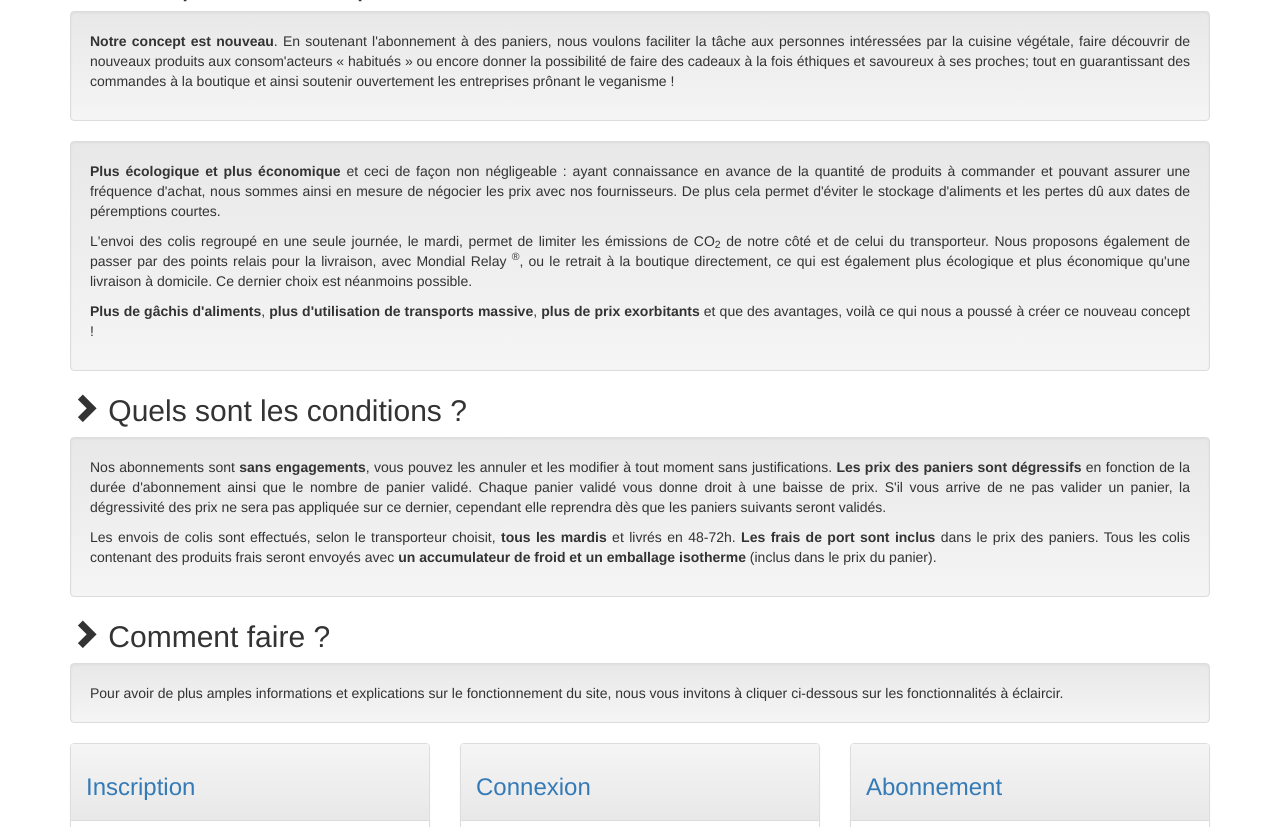
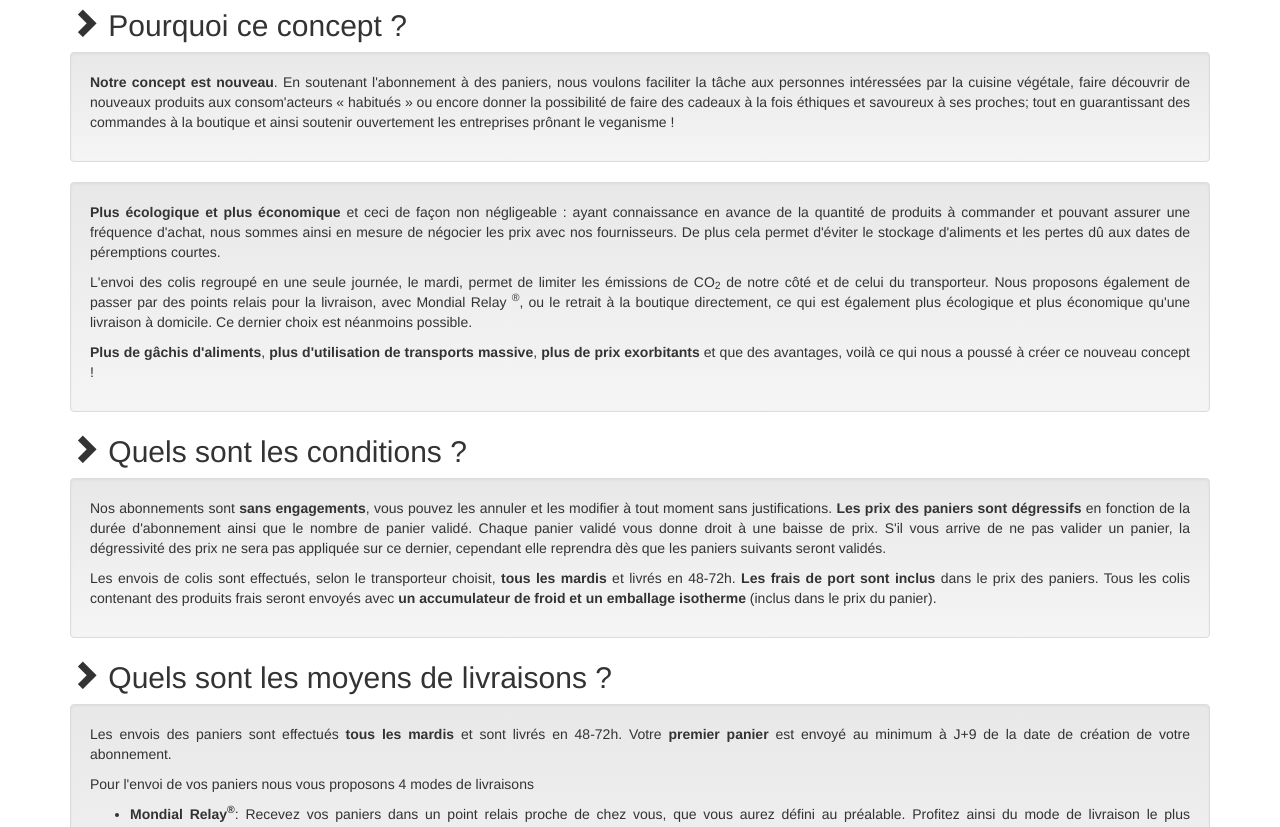
Before and after one commit to vegeclic/django-regularcom, a Django app: template templates/how.html in a window 1280 px wide. Shown: the part 896-1723 px from the top of the page. Run offline with Django 3.2, Linux system fonts and the light colour scheme; the template is opened without the code that fills it, so the values that code supplies are empty; some libraries are stand-ins or nearby versions.

Commit message:
* templates/how.html: new sections

```diff
--- a/templates/how.html
+++ b/templates/how.html
@@ -11,6 +11,8 @@
     <li><a href="#what"><i class="glyphicon glyphicon-chevron-right"></i> C'est quoi Végéclic ?</a></li>
     <li><a href="#why"><i class="glyphicon glyphicon-chevron-right"></i> Pourquoi ce concept ?</a></li>
     <li><a href="#conditions"><i class="glyphicon glyphicon-chevron-right"></i> Quels sont les conditions ?</a></li>
+    <li><a href="#deliveries"><i class="glyphicon glyphicon-chevron-right"></i> Quels sont les moyens de livraisons ?</a></li>
+     <li><a href="#individualcart"><i class="glyphicon glyphicon-chevron-right"></i> Et si je souhaite faire un achat unique ?</a></li>
     <li><a href="#how"><i class="glyphicon glyphicon-chevron-right"></i> Comment faire ?</a></li>
   </ul>
 
@@ -52,6 +54,27 @@
     <p>Nos abonnements sont <strong>sans engagements</strong>, vous pouvez les annuler et les modifier à tout moment sans justifications. <strong>Les prix des paniers sont dégressifs</strong> en fonction de la durée d'abonnement ainsi que le nombre de panier validé. Chaque panier validé vous donne droit à une baisse de prix. S'il vous arrive de ne pas valider un panier, la dégressivité des prix ne sera pas appliquée sur ce dernier, cependant elle reprendra dès que les paniers suivants seront validés.</p>
 
     <p>Les envois de colis sont effectués, selon le transporteur choisit, <strong>tous les mardis</strong> et livrés en 48-72h. <strong>Les frais de port sont inclus</strong> dans le prix des paniers. Tous les colis contenant des produits frais seront envoyés avec <strong>un accumulateur de froid et un emballage isotherme</strong> (inclus dans le prix du panier).<p>
+  </div>
+
+  <h2 id="deliveries"><i class="glyphicon glyphicon-chevron-right"></i> Quels sont les moyens de livraisons ?</h2>
+
+  <div class="well" style="text-align: justify">
+    <p>Les envois des paniers sont effectués <strong>tous les mardis</strong> et sont livrés en 48-72h. Votre <strong>premier panier</strong> est envoyé au minimum à J+9 de la date de création de votre abonnement.<p>
+    <p>Pour l'envoi de vos paniers nous vous proposons 4 modes de livraisons
+      <ul>
+        <li><strong>Mondial Relay<sup>®</sup></strong>: Recevez vos paniers dans un point relais proche de chez vous, que vous aurez défini au préalable. Profitez ainsi du mode de livraison le plus économique et écologique !</li>
+        <li><strong>La Poste</strong>: Recevez vos paniers directement chez vous pour plus de tranquillité.</li>
+        <li><strong>Directement du fournisseur</strong>: Pour les paniers de plus de 100 € nous proposons l'envoi direct depuis le fournisseur. La livraison est donc plus rapide et plus économique. Par contre vous ne profiterez pas, en choisissant cette option, du packaging agréable de Végéclic.</li>
+        <li><strong>Retrait à la boutique</strong>: Comme pour une Amap, nous vous proposons de venir récuperer vos paniers directement à la boutique tous les mecredis à Angers (49100). Vous ne paierez ainsi pas de frais de port.</li>
+      </ul>
+    </p>
+  </div>
+
+<h2 id="individualcart"><i class="glyphicon glyphicon-chevron-right"></i> Et si je souhaite faire un achat unique ?</h2>
+
+  <div class="well" style="text-align: justify">
+    <p> Si vous ne souhaitez pas souscrire d'abonnement, vous pouvez évidemment faire une commande unique. Le principe est le même que pour créer un abonnement à un panier: vous choisissez votre panier thématique ou créez un panier personalisé, puis après avoir indiqué la taille de celui-ci, il vous suffit de <strong>cliquer sur le bouton « envoi unique »</strong>. Les jauges « fréquence » et « durée » disparaîtrons puisqu'elles ne concernent que les abonnements.
+    </p>
   </div>
 
   <h2 id="how"><i class="glyphicon glyphicon-chevron-right"></i> Comment faire ?</h2>
```
